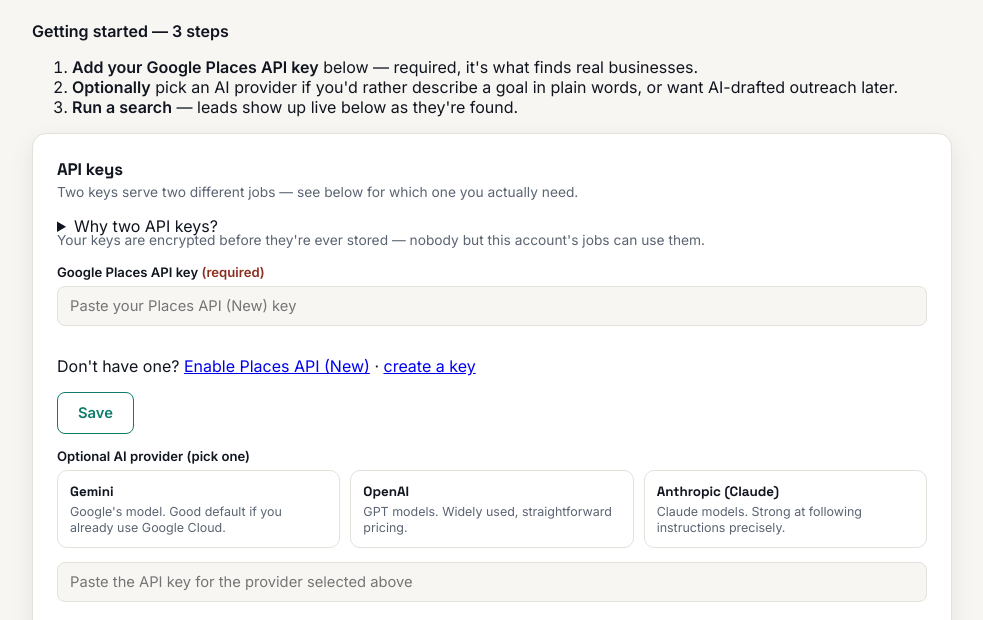
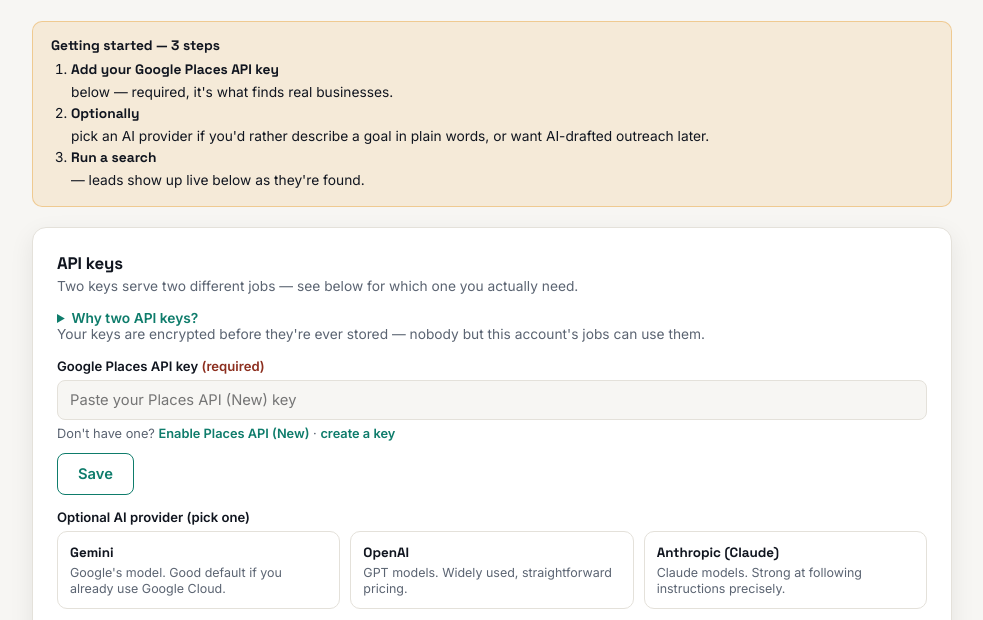
Before and after one commit to bayzed123/SmartLedGen, a website: page frontend/public/dashboard.html in a window 1280 px wide. Shown: the part 114-734 px from the top of the page, without its empty margins (148-1131 px from the left). Drawn offline with Linux system fonts and the light colour scheme; no server answers; sample sign-in values are in the browser's storage.

Commit message:
Update styles.css

```diff
--- a/frontend/public/styles.css
+++ b/frontend/public/styles.css
@@ -125,6 +125,23 @@ table.slg-table td { padding: 8px 10px; border-bottom: 1px solid var(--line); wh
 
 .slg-footer { text-align: center; font-size: 0.78rem; color: var(--text-soft); margin-top: 30px; }
 
+.slg-getting-started {
+  background: rgba(232,163,61,0.14); border: 1px solid rgba(232,163,61,0.45);
+  border-radius: 10px; padding: 14px 18px; margin-bottom: 20px; font-size: 0.86rem;
+}
+.slg-getting-started strong { display: block; margin-bottom: 6px; font-family: 'Space Grotesk', sans-serif; }
+.slg-getting-started ol { margin: 0; padding-left: 20px; }
+.slg-getting-started li { margin-bottom: 4px; }
+
+details.slg-why { margin: 6px 0 4px; font-size: 0.86rem; }
+details.slg-why summary { cursor: pointer; font-weight: 600; color: var(--teal); }
+details.slg-why summary:focus-visible { outline: 2px solid var(--teal); outline-offset: 2px; }
+details.slg-why p { color: var(--text-soft); margin: 8px 0; line-height: 1.5; }
+
+.slg-getkey-link { font-size: 0.8rem; color: var(--text-soft); margin: -8px 0 12px; }
+.slg-getkey-link a { color: var(--teal); font-weight: 600; text-decoration: none; }
+.slg-getkey-link a:hover { text-decoration: underline; }
+
 @media (prefers-reduced-motion: reduce) {
   .slg-ping::after { animation: none; }
   button.slg-btn, .slg-progress-fill { transition: none; }
```
